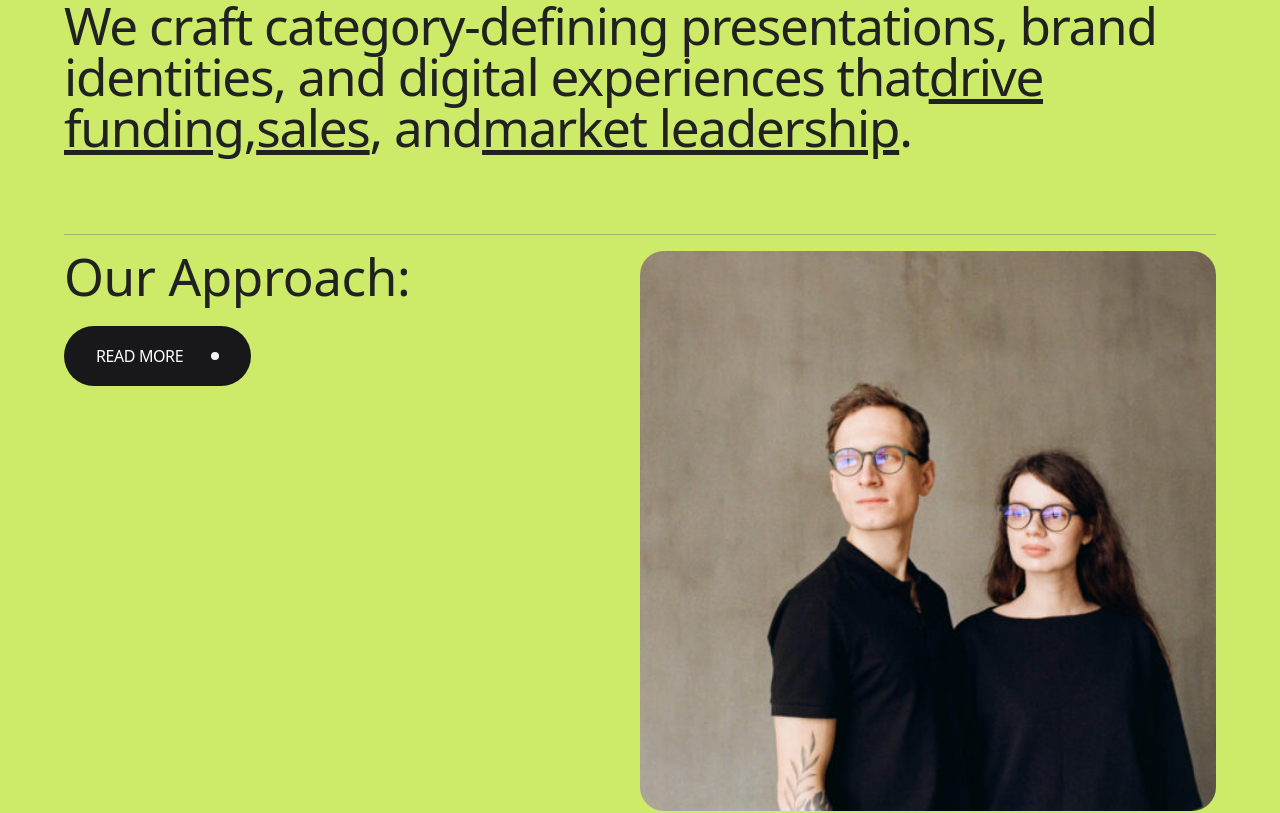
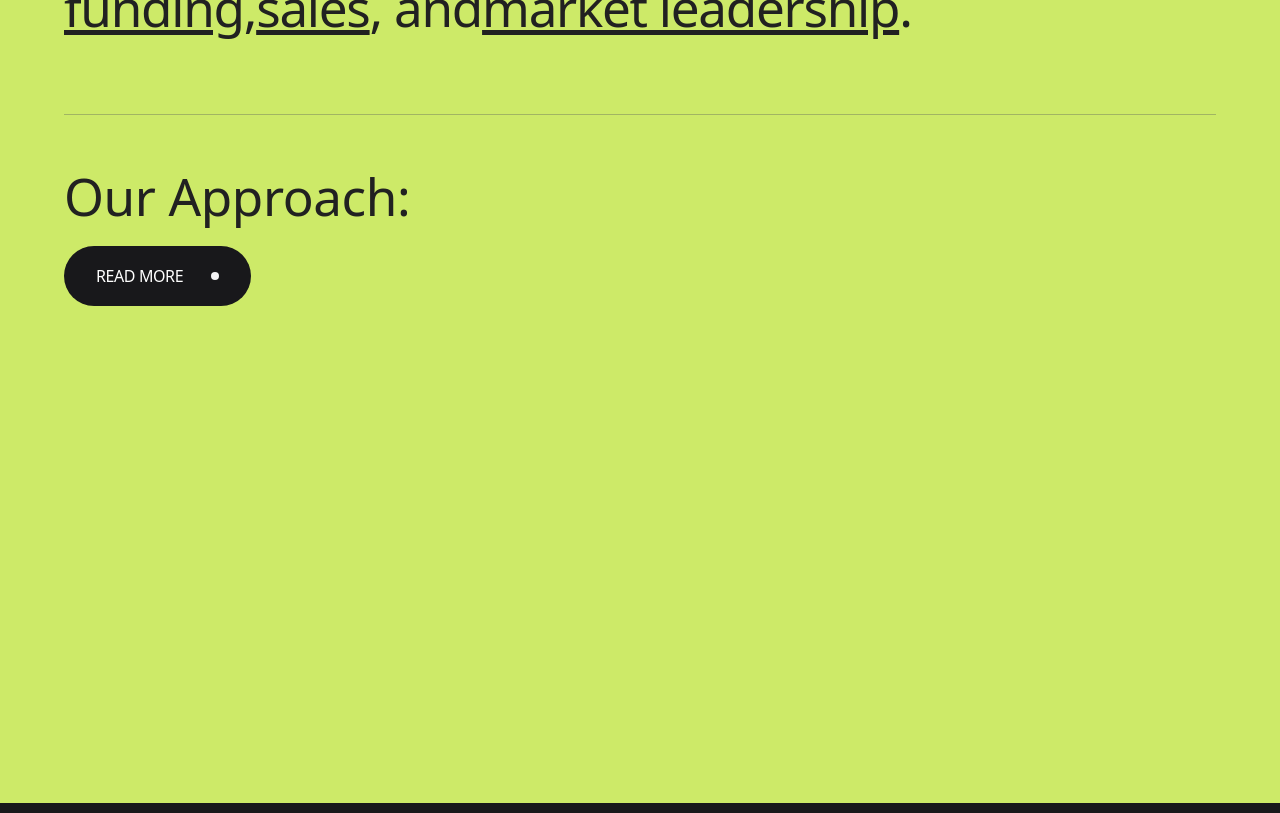
Before and after one commit to for-Sifad99/OCHI-FAN, a React (Vite) app: page / in a window 1280 px wide. Shown: the part 1360-2173 px from the top of the page. Built offline with nearby package versions, Linux system fonts and the light colour scheme; a web font is replaced by a local one.

Commit message:
CHANGES: Added about section animation and fixed.

```diff
--- a/src/components/About.jsx
+++ b/src/components/About.jsx
@@ -1,8 +1,38 @@
-import React from 'react';
+import React, { useEffect, useRef } from 'react';
+import gsap from 'gsap';
+import { ScrollTrigger } from 'gsap/ScrollTrigger';
+
+gsap.registerPlugin(ScrollTrigger);
 
 const About = () => {
+    const revealRef = useRef(null);
+
+    useEffect(() => {
+        gsap.fromTo(
+            revealRef.current,
+            {
+                height: '0%',
+            },
+            {
+                height: '100%',
+                ease: 'power2.out',
+                scrollTrigger: {
+                    trigger: revealRef.current,
+                    start: 'top 90%',
+                    end: 'top 20%',
+                    scrub: 1.5,
+                },
+            }
+        );
+    }, []);
+
     return (
-        <div className="w-full py-28 px-16 rounded-tl-3xl rounded-tr-3xl bg-[#CDEA68] text-[#212121]">
+        <div
+            data-scroll
+            data-scroll-section
+            data-scroll-speed="-.15"
+            className="w-full py-28 px-16 rounded-tl-3xl rounded-tr-3xl bg-[#CDEA68] text-[#212121]"
+        >
             <h1 className="font-neue text-[4vw] leading-[4vw] tracking-tight">
                 We craft category-defining presentations, brand identities, and
                 digital experiences that
@@ -12,7 +42,11 @@ const About = () => {
             </h1>
 
             <div className="w-full flex justify-between pt-4 mt-20 border-t border-[#A1B563]">
-                <div className="w-1/2 font-neue tracking-tight">
+                <div
+                    data-scroll
+                    data-scroll-speed=".05"
+                    className="w-1/2 font-neue tracking-tight"
+                >
                     <h1 className="text-[4vw] leading-[4vw] ">Our Approach:</h1>
                     <button className="flex items-center gap-7 px-8 py-4.5 mt-6 bg-zinc-900 rounded-full text-white uppercase">
                         Read More
@@ -20,12 +54,18 @@ const About = () => {
                     </button>
                 </div>
 
-                <div className="w-1/2 h-[70vh] rounded-3xl">
-                    <img
-                        className="w-full h-full rounded-3xl bg-cover object-cover"
-                        src="./about-img.jpg"
-                        alt="About section image"
-                    />
+                <div
+                    data-scroll
+                    data-scroll-speed="-.01"
+                    className="aboutimg w-1/2 h-[70vh] rounded-3xl"
+                >
+                    <div ref={revealRef} className="w-full h-full">
+                        <img
+                            className="w-full h-full object-cover rounded-3xl"
+                            src="./about-img.jpg"
+                            alt="About section image"
+                        />
+                    </div>
                 </div>
             </div>
         </div>
--- a/src/components/Landing.jsx
+++ b/src/components/Landing.jsx
@@ -1,10 +1,15 @@
 import React from 'react';
-import { animate, motion } from 'framer-motion';
+import { motion } from 'framer-motion';
 import { FaArrowUpLong } from 'react-icons/fa6';
 
 const Landing = () => {
     return (
-        <div data-scroll datatype-scroll-section data-scroll-speed='-.3'  className="w-full h-screen bg-zinc-900 pt-1">
+        <div
+            data-scroll
+            data-scroll-section
+            data-scroll-speed="-.3"
+            className="w-full h-screen bg-zinc-900 pt-1"
+        >
             {/* Top part */}
             <div className="textstructure mt-40 px-16">
                 {['We Create', 'Eye-Opening', 'Presentations'].map(
--- a/src/components/Marquee.jsx
+++ b/src/components/Marquee.jsx
@@ -3,7 +3,7 @@ import { motion } from 'framer-motion';
 
 const Marquee = () => {
     return (
-        <div data-scroll datatype-scroll-section data-scroll-speed='.1' className="w-full py-26 rounded-tl-3xl rounded-tr-3xl bg-[#004D43]">
+        <div data-scroll data-scroll-section data-scroll-speed='.01' className="w-full py-26 rounded-tl-3xl rounded-tr-3xl bg-[#004D43]">
             <div className="text border-t border-b border-[#4d837c] flex overflow-hidden whitespace-nowrap">
                 <motion.h1
                     initial={{ x: 0 }}
```
